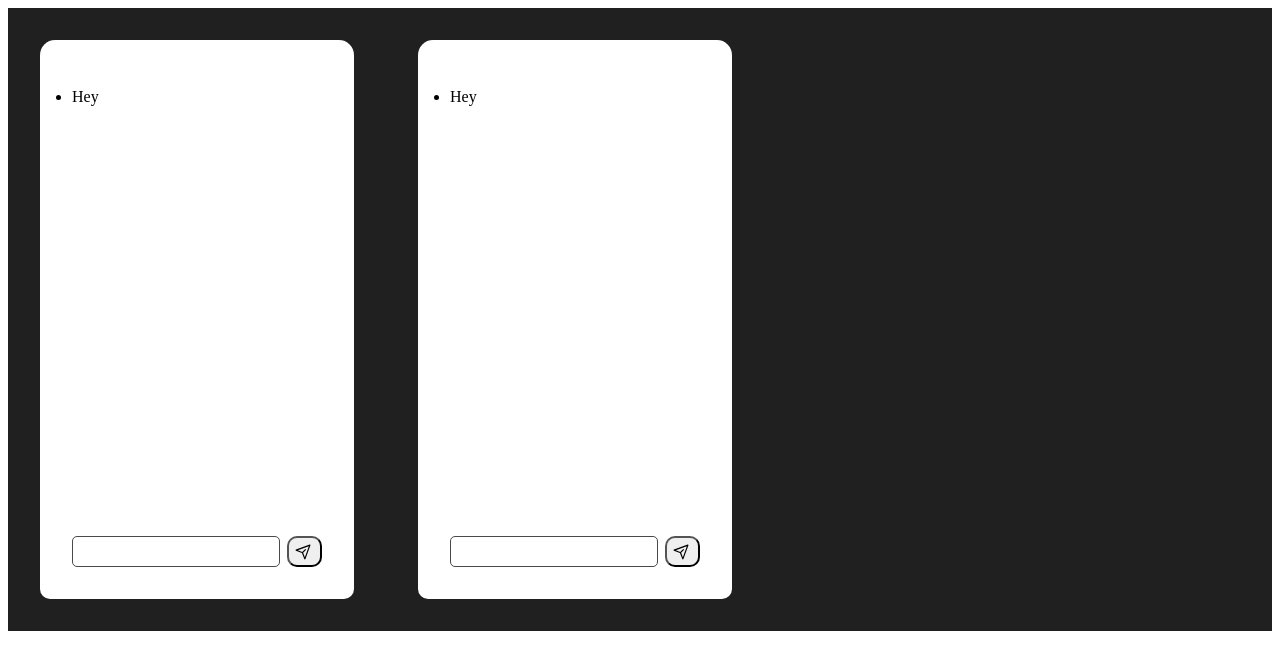
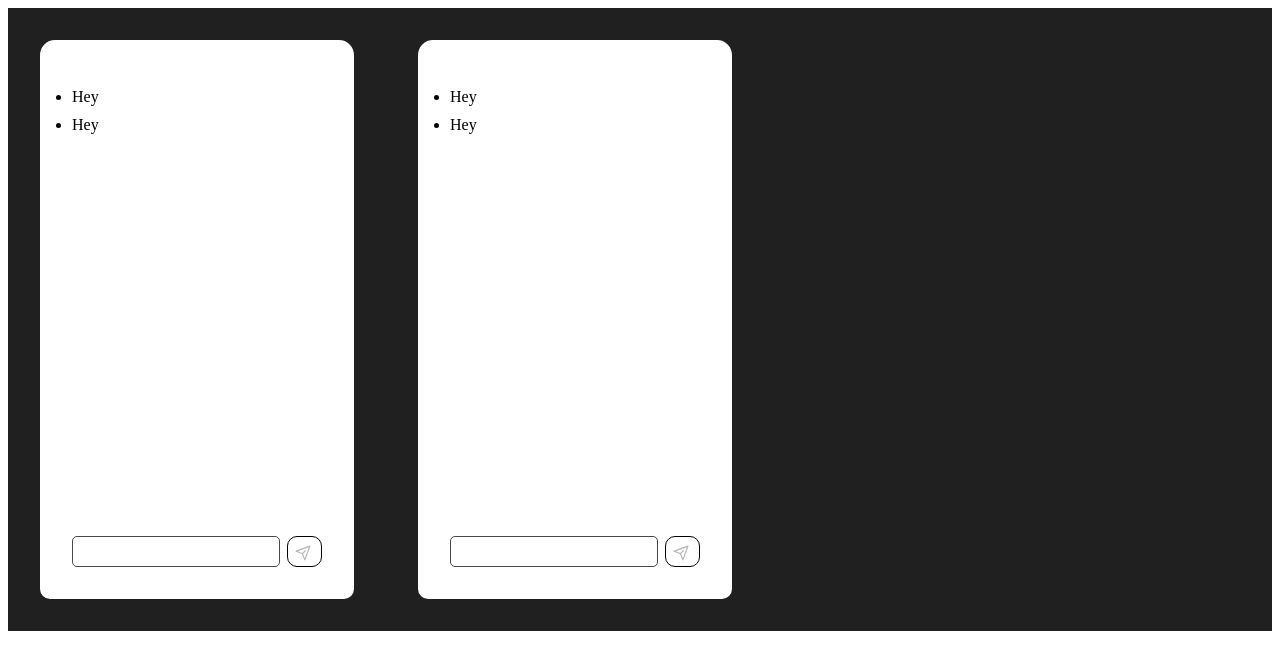
Before and after one commit to Noahpetersen/chat-app, a React (Create React App) app: page / in a window 1280 px wide. Shown: the top 670 px of the page. Built offline with nearby package versions, Linux system fonts and the light colour scheme.

Commit message:
Message Validation

```diff
--- a/src/App.js
+++ b/src/App.js
@@ -5,7 +5,7 @@ import UserScreen from "./components/Messages/UserScreen";
 function App() {
   return (
     <div className={classes.app}>
-      <UserScreen className="userscreen"></UserScreen>
+      <UserScreen></UserScreen>
       <UserScreen></UserScreen>
     </div>
   );
--- a/src/components/Messages/Message.js
+++ b/src/components/Messages/Message.js
@@ -1,8 +1,10 @@
-import React from 'react';
+import React from 'react'
+
+import classes from './Message.module.css'
 
 const Message = (props) => {
   return (
-    <li>{props.message}</li>
+    <li id={props.id}  className={props.class}>{props.message}</li>
   )
 }
 
--- a/src/components/Messages/Message.module.css
+++ b/src/components/Messages/Message.module.css
@@ -1,7 +1,15 @@
-li {
+.message {
     list-style-type: none;
     background-color: whitesmoke;
     border-radius: 10px;
     display: inline-block;
-    padding: 5px;
+    padding: 8px;
+    font-family: 'Trebuchet MS', 'Lucida Sans Unicode', 'Lucida Grande', 'Lucida Sans', Arial, sans-serif;
+
 }
+
+.test{
+    background-color: green;
+    color: white;
+    float: right;
+}
--- a/src/components/Messages/UserScreen.js
+++ b/src/components/Messages/UserScreen.js
@@ -6,11 +6,14 @@ import classes from "./UserScreen.module.css"
 
 
 const UserScreen = (props) => {
+
+  const classTest = "message"
   return (
     <div className= {classes.userscreen}>
       <Chat>
         <ul>
-          <Message message="Hey"/>
+          <Message  message="Hey"/>
+          <Message message="Hey" class={classes.message}/>
         </ul>
       </Chat>
       <NewMessage/>
--- a/src/components/Messages/UserScreen.module.css
+++ b/src/components/Messages/UserScreen.module.css
@@ -5,4 +5,7 @@
 
 ul {
     padding: 0;
+    display: flex;
+    flex-direction: column;
+    gap: 10px;
 }
--- a/src/components/NewMessage/NewMessage.js
+++ b/src/components/NewMessage/NewMessage.js
@@ -12,6 +12,8 @@ const NewMessage = () => {
         setEntereMessage(event.target.value)
     }
 
+    const messageIsValid = enteredMessage.trim() === ''
+
     const formSubmissionHandler = (event) => {
         event.preventDefault();
         setEntereMessage('')
@@ -21,7 +23,7 @@ const NewMessage = () => {
     <form className={classes['new-message']}>
         <NewMessageInput onChange={messageChangeHandler}
         value={enteredMessage}/>
-        <NewMessageBtn onSubmit={formSubmissionHandler}/>
+        <NewMessageBtn onSubmit={formSubmissionHandler} disabled={messageIsValid}/>
     </form>
   )
 }
--- a/src/components/NewMessage/NewMessageBtn.js
+++ b/src/components/NewMessage/NewMessageBtn.js
@@ -3,7 +3,7 @@ import classes from "./NewMessageBtn.module.css";
 
 const NewMessageBtn = (props) => {
   return (
-    <button type="submit" className={classes.btn} onClick={props.onSubmit}>
+    <button type="submit" className={classes.btn} onClick={props.onSubmit} disabled={props.disabled}>
       <svg
         xmlns="http://www.w3.org/2000/svg"
         width="1.5em"
--- a/src/components/NewMessage/NewMessageBtn.module.css
+++ b/src/components/NewMessage/NewMessageBtn.module.css
@@ -3,11 +3,19 @@
     border-radius: 10px;
     z-index: 1;
     position: relative;
+    background-color: rgb(19, 199, 19);
+    border-color: rgb(19, 199, 19);
 }
 
 .btn svg {
     z-index: 2;
     position: absolute;
-    top: 4px;
-    right: 7px;
+    top: 6px;
+    right: 8px;
 }
+
+.btn:disabled {
+    background-color:transparent;
+    border: 1px solid black;
+    border-color: black;
+}
--- a/src/components/NewMessage/NewMessageInput.module.css
+++ b/src/components/NewMessage/NewMessageInput.module.css
@@ -6,3 +6,7 @@
     width: 100%;
     height: 2em;
 }
+
+.input:focus {
+    outline: none;
+}
```
Also changed, not shown: src/hooks/use-http.js (added, +31 -0 lines).
